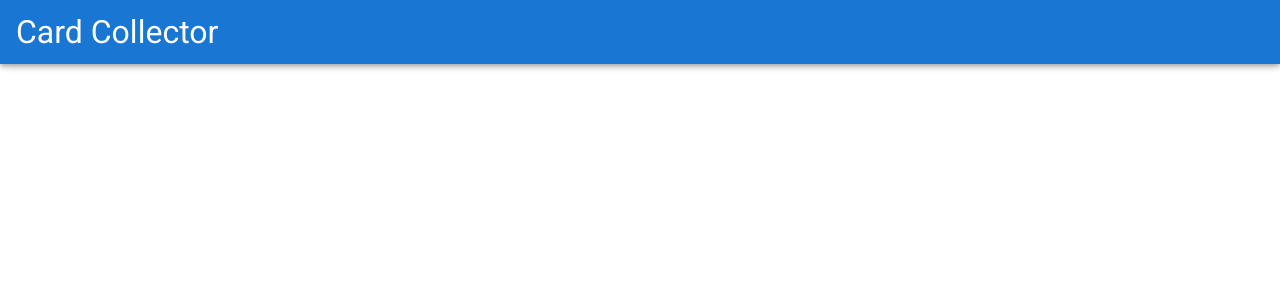
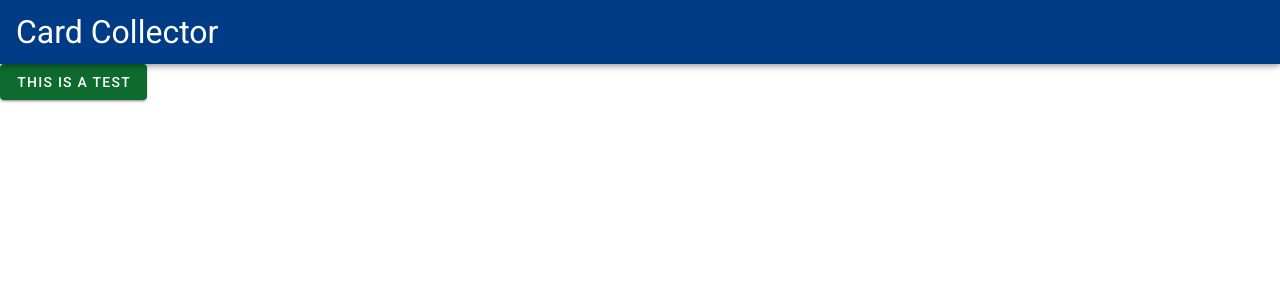
Before and after one commit to Exilliar/qr-cards-poc, a Vue app: page / in a window 1280 px wide. Shown: the top 300 px of the page. Built offline with nearby package versions, Linux system fonts and the light colour scheme.

Commit message:
#8 made button

```diff
--- a/src/App.vue
+++ b/src/App.vue
@@ -2,6 +2,7 @@
   <v-app>
     <Header />
     <v-main>
+      <Button text="this is a test" :onClick="buttonClick" />
       <router-view></router-view>
     </v-main>
   </v-app>
@@ -10,9 +11,14 @@
 <script lang="ts">
 import { Vue, Component } from "vue-property-decorator";
 import Header from "./components/TheHeader.vue";
+import Button from "./components/Button.vue";
 
 @Component({
-  components: { Header },
+  components: { Header, Button },
 })
-export default class App extends Vue {}
+export default class App extends Vue {
+  buttonClick() {
+    console.log("clicked");
+  }
+}
 </script>
--- /dev/null
+++ b/src/components/Button.vue
@@ -0,0 +1,17 @@
+<template>
+  <v-btn :color="buttonColor" @click="onClick">
+    {{ text }}
+  </v-btn>
+</template>
+<script lang="ts">
+import { Vue, Component, Prop } from "vue-property-decorator";
+
+@Component
+export default class Button extends Vue {
+  @Prop() text!: string;
+  @Prop() color!: string;
+  @Prop() onClick!: () => any;
+
+  buttonColor = this.color ? this.color : "secondary";
+}
+</script>
--- a/src/plugins/vuetify.ts
+++ b/src/plugins/vuetify.ts
@@ -1,7 +1,20 @@
-import Vue from 'vue';
-import Vuetify from 'vuetify/lib';
+import Vue from "vue";
+import Vuetify from "vuetify/lib";
 
 Vue.use(Vuetify);
 
 export default new Vuetify({
+  theme: {
+    themes: {
+      light: {
+        primary: "#003c85",
+        secondary: "#0e6b2f",
+        accent: "#61368a",
+        error: "#ff0000",
+        warning: "#ff9800",
+        info: "#2196f3",
+        success: "#4caf50",
+      },
+    },
+  },
 });
```
